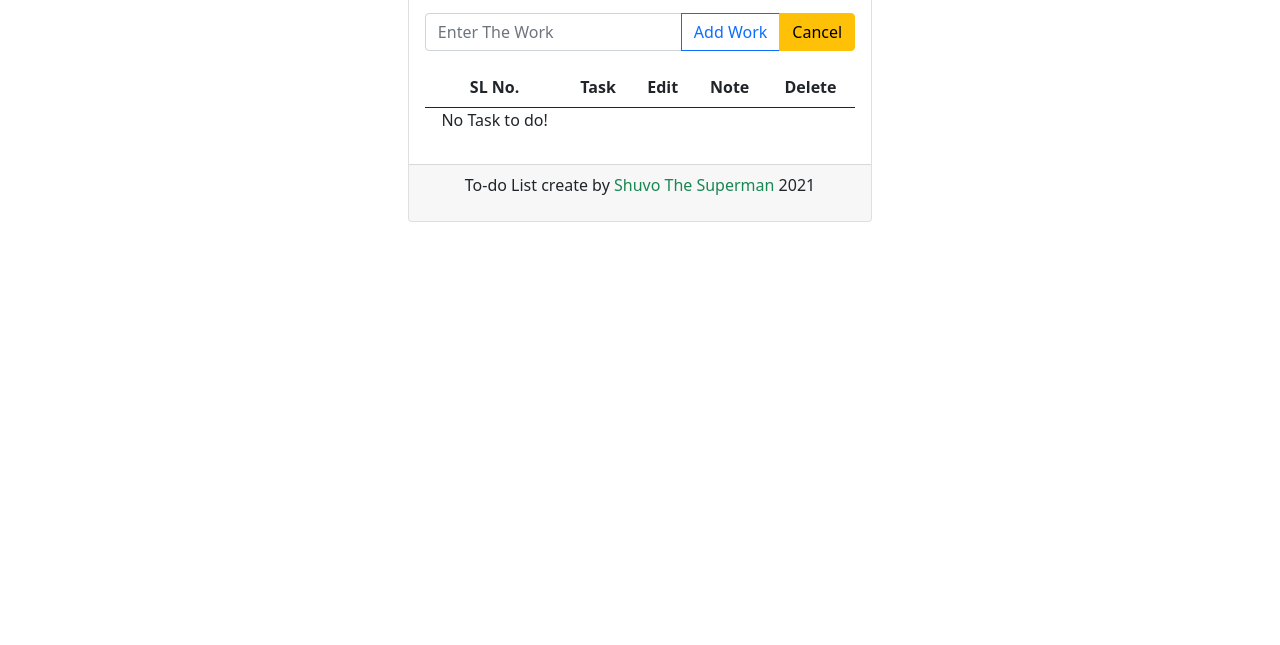
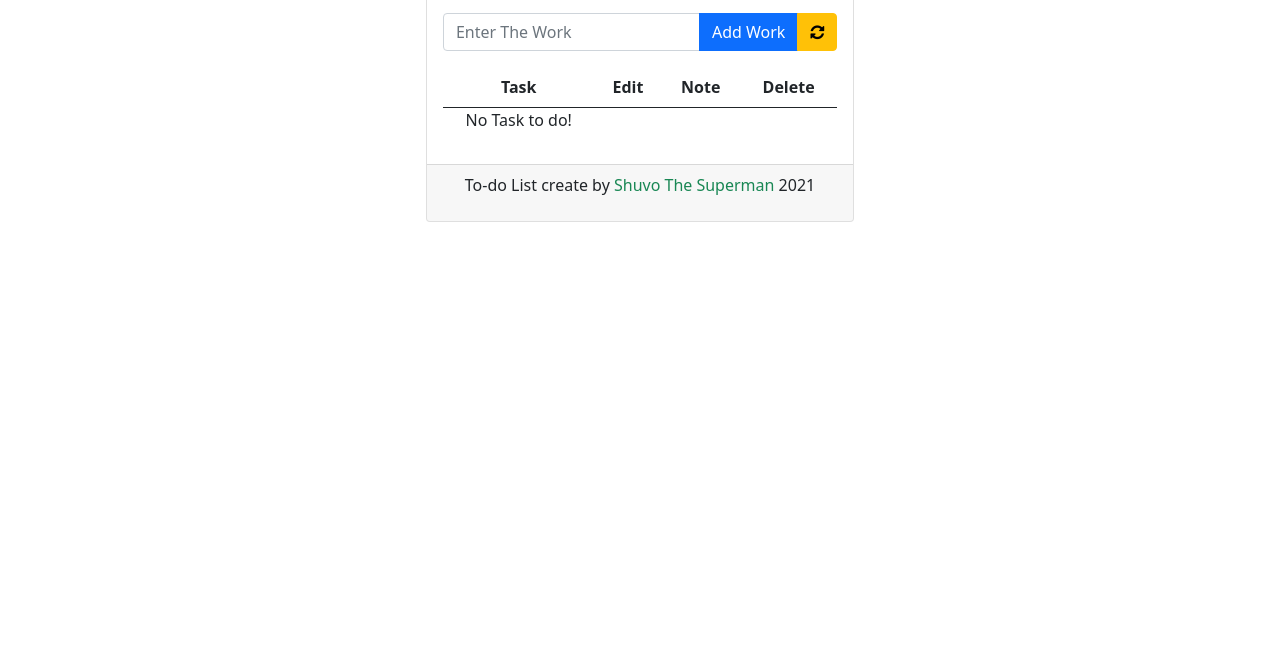
Before and after one commit to supermanshuvo/todoList, a plain HTML site: page public/index.html in a window 1280 px wide. Shown: the part 155-800 px from the top of the page. Drawn offline with nearby package versions, Linux system fonts and the light colour scheme.

Commit message:
Change the UI in the index.html file and add some icon

```diff
--- a/public/index.html
+++ b/public/index.html
@@ -10,6 +10,8 @@
   <link rel="shortcut icon" href="r.png" type="image/x-icon">
   <!-- Local CSS -->
   <link rel="stylesheet" href="styles.css">
+  <!-- Font Awesome Icon CDN -->
+  <link rel="stylesheet" href="https://cdnjs.cloudflare.com/ajax/libs/font-awesome/4.7.0/css/font-awesome.min.css">
   <!-- Bootstrap CSS -->
   <link href="https://cdn.jsdelivr.net/npm/bootstrap@5.0.2/dist/css/bootstrap.min.css" rel="stylesheet">
   <title>To-Do List</title>
@@ -40,15 +42,14 @@
               <input type="text" class="form-control" id="todo" placeholder="Enter The Work" aria-label="Task to do"
                 aria-describedby="addTask">
                 <input type="hidden" name="hiddenId" id="hiddenId">
-              <button class="btn btn-outline-primary" type="button" id="addTask">Add Work</button>
-              <button class="btn btn-outline-primary d-none" type="button" id="update">Update Work</button>
-              <button class="btn btn-warning" type="button" id="cancel">Cancel</button>
+              <button class="btn btn-primary" type="button" id="addTask">Add Work</button>
+              <button class="btn btn-primary d-none" type="button" id="update">Update Work</button>
+              <button class="btn btn-warning" type="button" id="cancel"><i class="fa fa-refresh fs-6"></i></button>
             </div>
             <div id="todoListArea">
               <table class="table table-hover">
                 <thead>
                   <tr>
-                    <th scope="col">SL No.</th>
                     <th scope="col">Task</th>
                     <th scope="col">Edit</th>
                     <th scope="col">Note</th>
```
